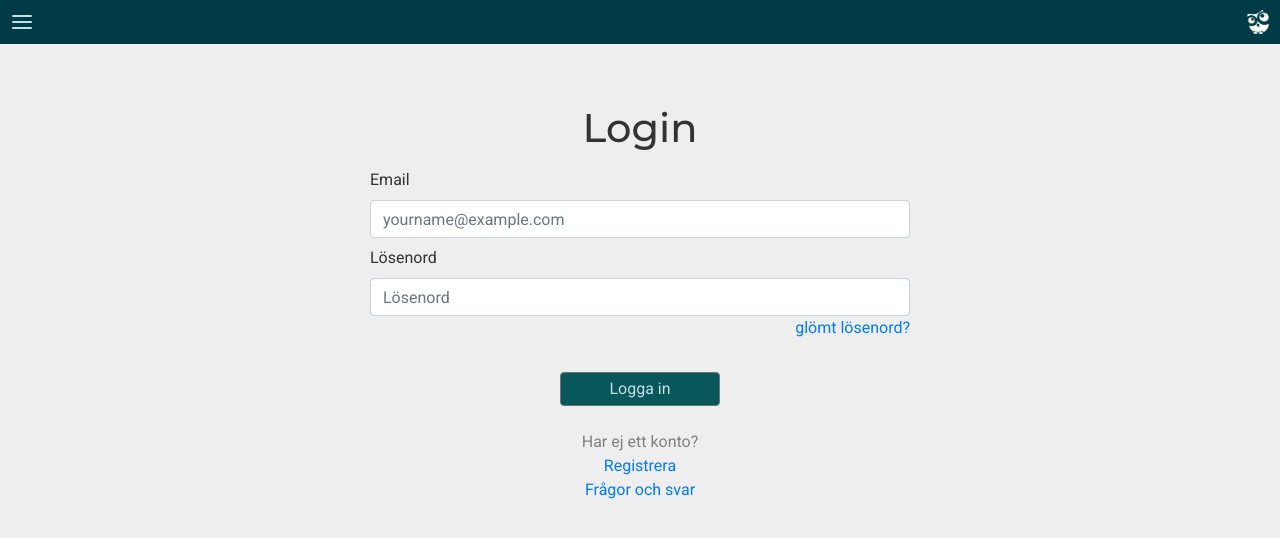
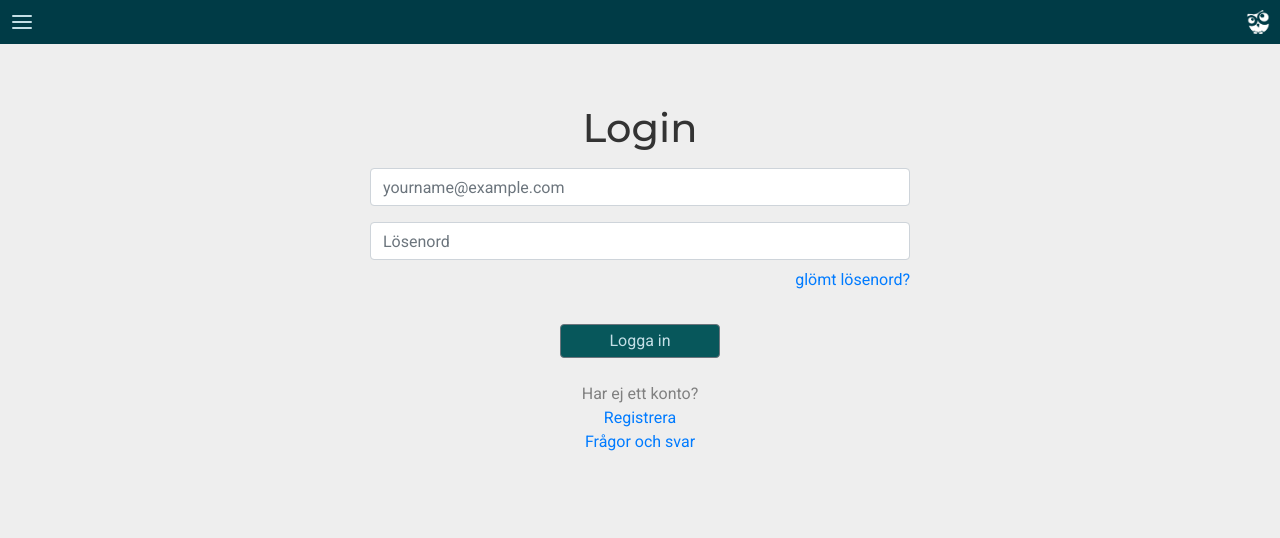
Before and after one commit to teeboteebo/pooff, a React (Create React App) app: page /login in a window 1280 px wide. Shown: the top 538 px of the page. Built offline with nearby package versions, Linux system fonts and the light colour scheme.

Commit message:
labels not displayed for now..
want to use them for a css styling but only if have time to fix it.

```diff
--- a/src/components/Login/index.js
+++ b/src/components/Login/index.js
@@ -33,7 +33,6 @@ return (
         </Col>
         <Col sm="12" md={{ size: 6, offset: 3 }}>
         <Label className="floating-label" for="examplePassword">Lösenord</Label>
-
           <Input
           type="password"
           value={password}
--- a/src/components/Login/styles.scss
+++ b/src/components/Login/styles.scss
@@ -4,10 +4,10 @@
     padding: 0.375rem 0.75rem;
     font-size: 1rem;
     font-weight: 400;
+    margin: 0.5rem 0rem;
     line-height: 1.5;
     color: #495057;
     background-color: #fff;
-    background-clip: padding-box;
     border: 1px solid #ced4da;
     border-radius: 0.25rem;
     transition: border-color 0.15s ease-in-out, box-shadow 0.15s ease-in-out;
@@ -23,6 +23,7 @@
     left: 20px;
     margin: 0.5rem 0rem;
     transition: 0.2s ease all;
+    display:none;
   }
 
   .no-account{
```
